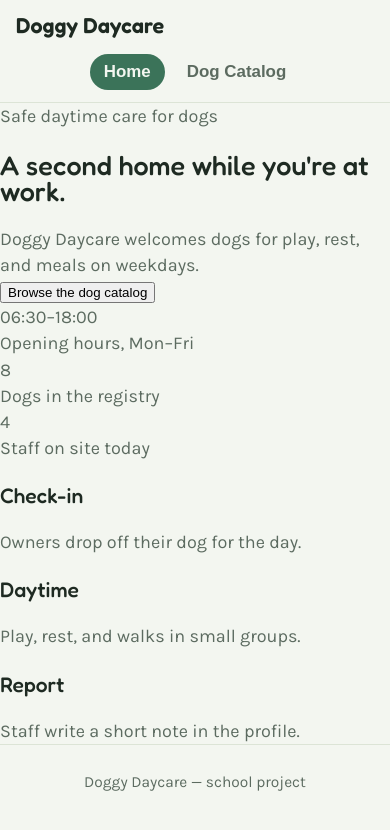
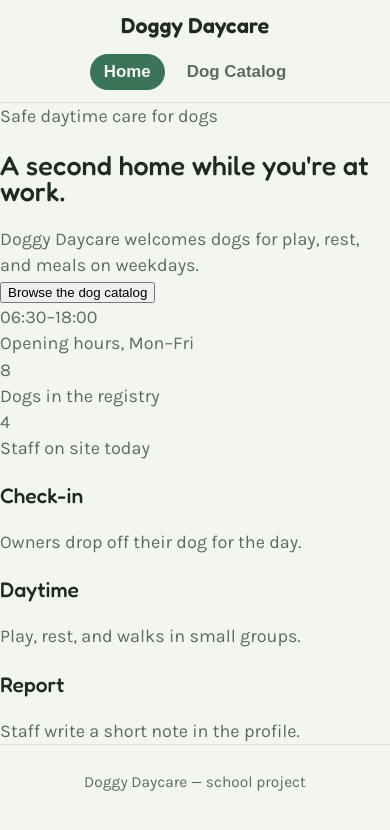
Before and after one commit to Linnea87/doggy-daycare, a React (Vite) app: page / in a window 390 px wide. Shown: the top 830 px of the page. Built offline with nearby package versions, Linux system fonts and the light colour scheme.

Commit message:
fix: rewrite header layout to mobile-first

```diff
--- a/src/App.css
+++ b/src/App.css
@@ -3,10 +3,11 @@
   position: sticky;
   top: 0;
   display: flex;
+  flex-wrap: wrap;
   align-items: center;
-  justify-content: space-between;
+  justify-content: center;
   gap: 16px;
-  padding: 14px 24px;
+  padding: 12px 16px;
   background: var(--bg);
   border-bottom: 1px solid var(--border);
 }
@@ -23,7 +24,9 @@
 }
 
 .site-header nav {
+  width: 100%;
   display: flex;
+  justify-content: center;
   gap: 8px;
 }
 
@@ -57,14 +60,14 @@
   font-size: 0.86rem;
 }
 
-@media (max-width: 480px) {
+@media (min-width: 481px) {
   .site-header {
-    flex-wrap: wrap;
-    padding: 12px 16px;
+    flex-wrap: nowrap;
+    justify-content: space-between;
+    padding: 14px 24px;
   }
 
   .site-header nav {
-    width: 100%;
-    justify-content: center;
+    width: auto;
   }
 }
```
